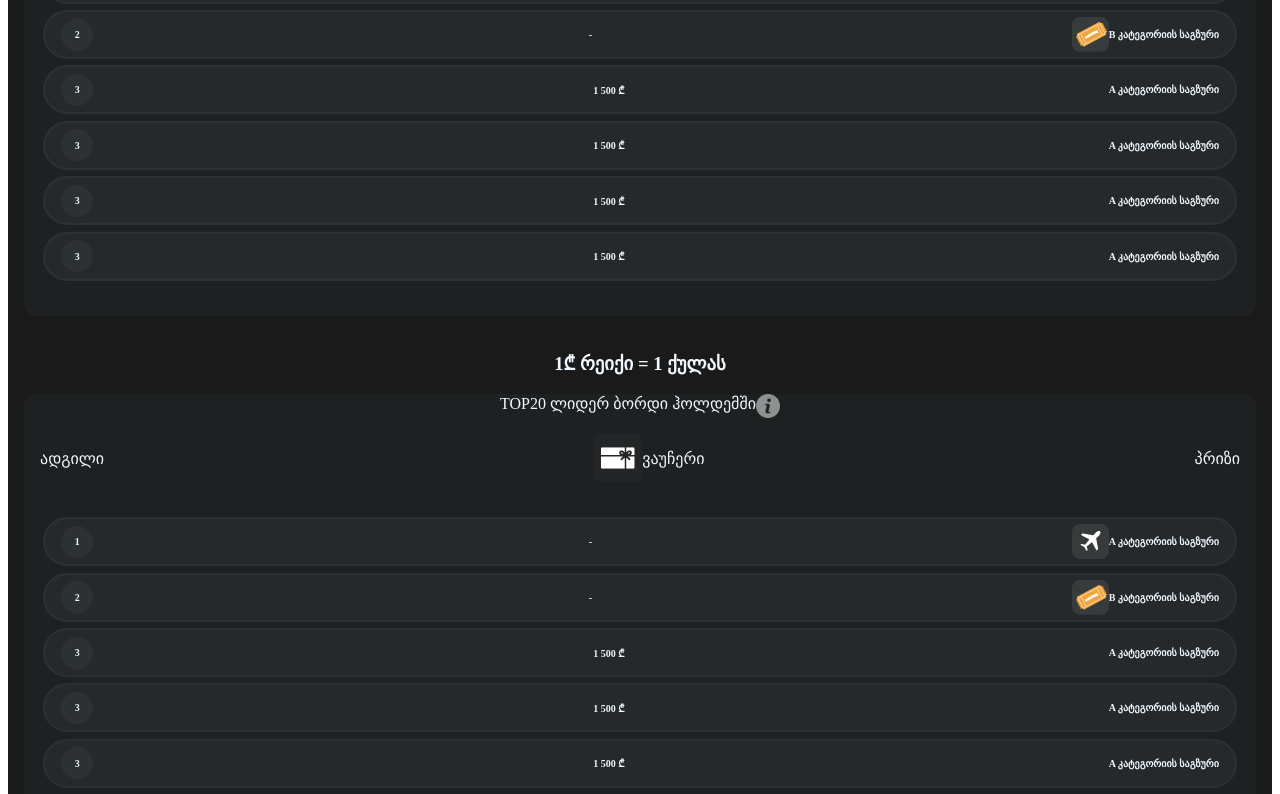
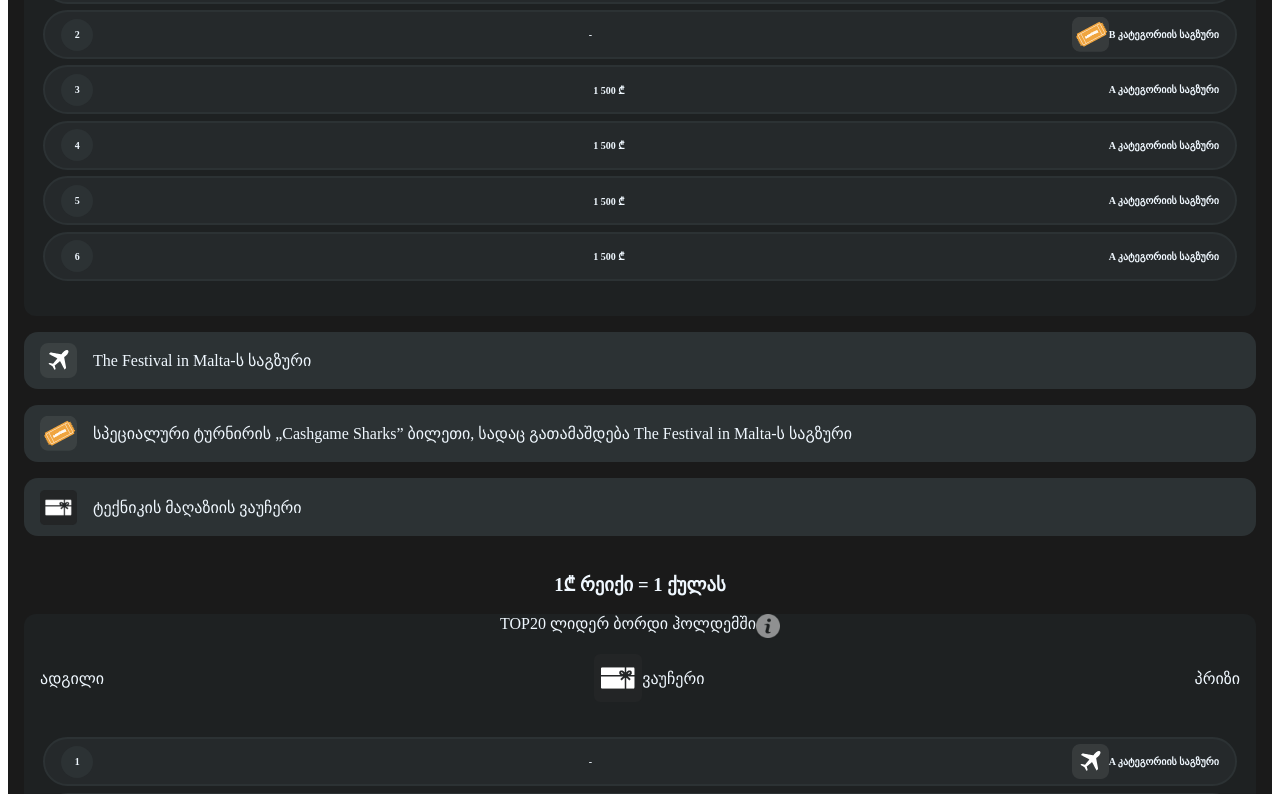
Before and after one commit to Turagats/Level_Up, a React (Create React App) app: page / in a window 1280 px wide. Shown: the part 886-1680 px from the top of the page. Built offline with nearby package versions, Linux system fonts and the light colour scheme.

Commit message:
map function works int seasons UI

```diff
--- a/src/Components/SeasonComponents/CashComponent.js
+++ b/src/Components/SeasonComponents/CashComponent.js
@@ -28,22 +28,36 @@ export default function CashComponent() {
       prize: "A კატეგორიის საგზური",
     },
     {
-      placement: 3,
+      placement: 4,
       voucher: "1 500 ₾",
       image: "",
       prize: "A კატეგორიის საგზური",
     },
     {
-      placement: 3,
+      placement: 5,
       voucher: "1 500 ₾",
       image: "",
       prize: "A კატეგორიის საგზური",
     },
     {
-      placement: 3,
+      placement: 6,
       voucher: "1 500 ₾",
       image: "",
       prize: "A კატეგორიის საგზური",
+    },
+  ];
+
+  const TopTwentyPrizes = [
+    { place: 1, logo: planelogo, text: "The Festival in Malta-ს საგზური" },
+    {
+      place: 2,
+      logo: ticketlogo,
+      text: "სპეციალური ტურნირის „Cashgame Sharks” ბილეთი, სადაც გათამაშდება The Festival in Malta-ს საგზური",
+    },
+    {
+      place: 3,
+      logo: giftlogo,
+      text: "ტექნიკის მაღაზიის ვაუჩერი",
     },
   ];
 
@@ -53,11 +67,17 @@ export default function CashComponent() {
         info={infologo}
         gift={giftlogo}
         board={topTwentyLeaderboard}
+        plane={planelogo}
+        ticket={ticketlogo}
+        prizes={TopTwentyPrizes}
       />
       <TopTwentyLeaderBoard
         info={infologo}
         gift={giftlogo}
         board={topTwentyLeaderboard}
+        plane={planelogo}
+        ticket={ticketlogo}
+        prizes={TopTwentyPrizes}
       />
 
       <div className="cash-info-update">
--- a/src/Components/SeasonComponents/CashComponent.scss
+++ b/src/Components/SeasonComponents/CashComponent.scss
@@ -65,6 +65,13 @@
           .cash-list-logo {
             display: flex;
             align-items: center;
+
+            & > img {
+              display: none;
+              @include breakpoint(sm) {
+                display: flex;
+              }
+            }
           }
         }
       }
--- a/src/Components/SeasonComponents/SeasonUI/TopTwentyLeaderBoard.js
+++ b/src/Components/SeasonComponents/SeasonUI/TopTwentyLeaderBoard.js
@@ -37,6 +37,17 @@ export default function TopTwentyLeaderBoard(props) {
           </ul>
         </div>
       </div>
+      <div className="cash-prize-section">
+        {props.prizes.map((item) => {
+          return (
+            <div className="cash-prize-section-list" key={item.place}>
+              <div className="border-line" key={item.place}></div>
+              <img alt={""} src={item.logo} />
+              <span>{item.text}</span>
+            </div>
+          );
+        })}
+      </div>
     </div>
   );
 }
--- a/src/Components/SeasonComponents/SeasonUI/TopTwentyLeaderBoard.scss
+++ b/src/Components/SeasonComponents/SeasonUI/TopTwentyLeaderBoard.scss
@@ -2,6 +2,5 @@
   .cash-h3 {
     display: flex;
     justify-content: center;
-    // align-items: center;
   }
 }
```
